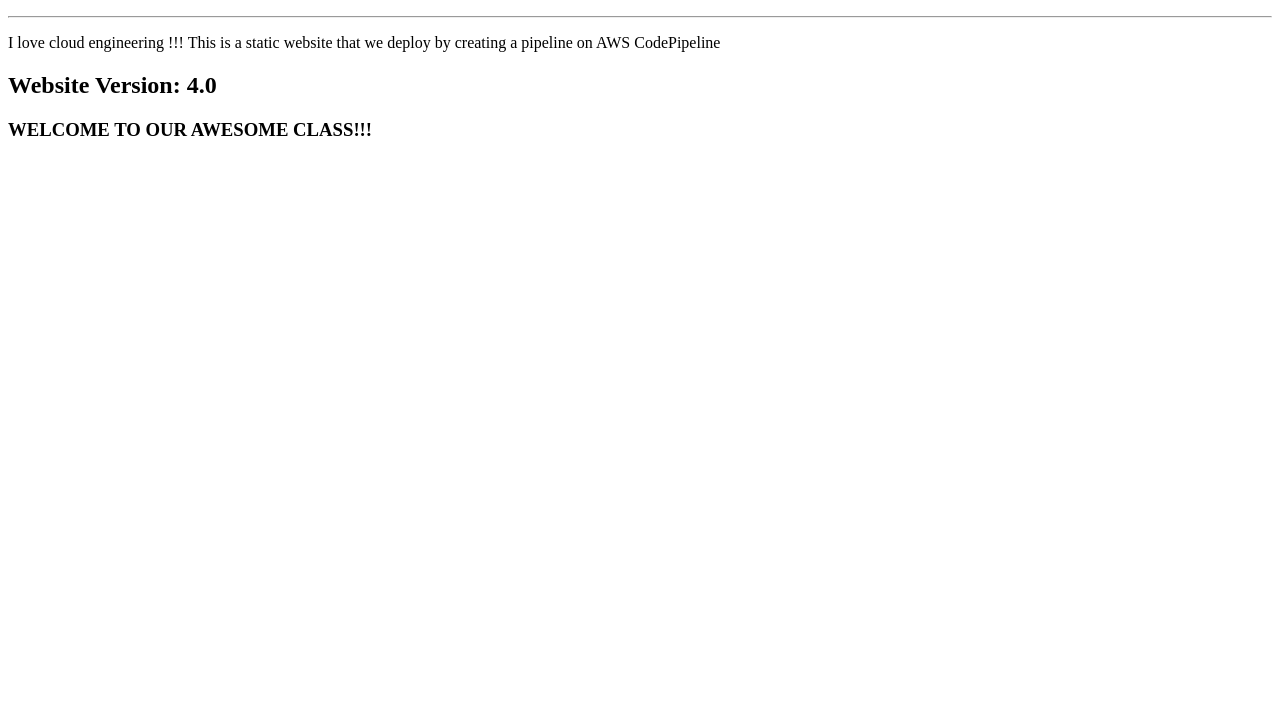
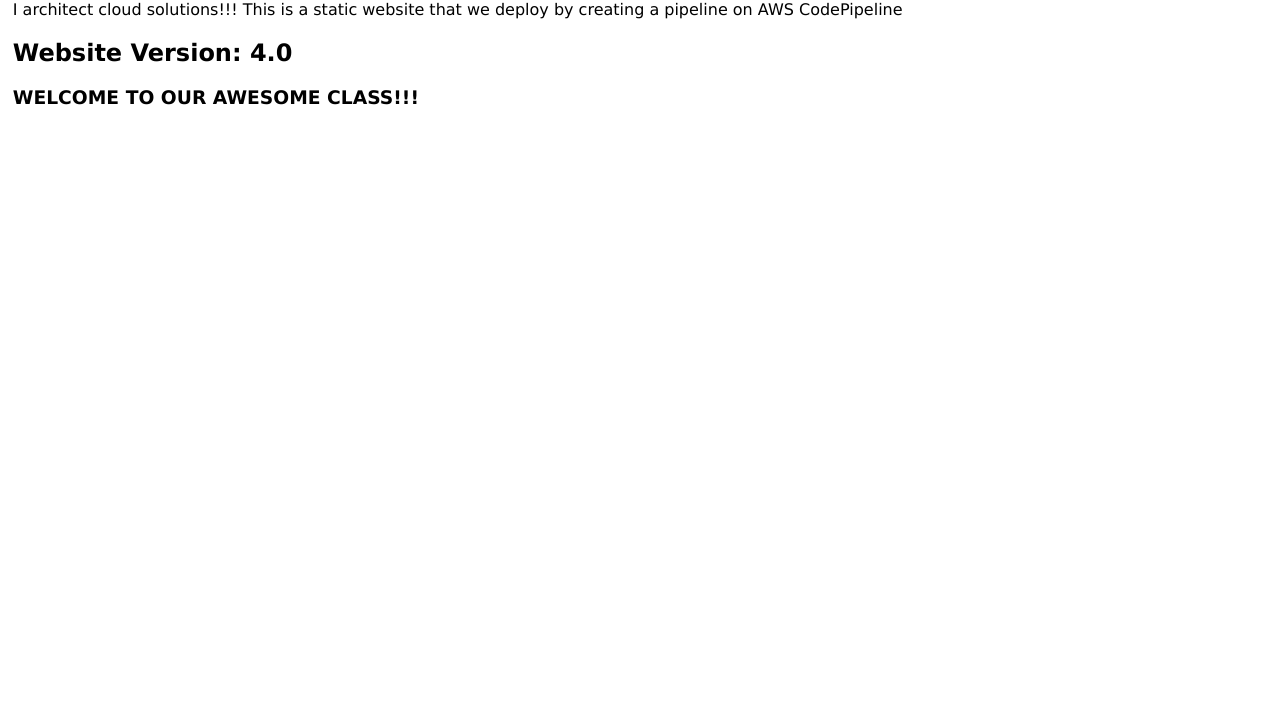
Before and after one commit to imisaaruorihwo-sys/devops-april-251, a plain HTML site: page index.html in a window 1280 px wide. Shown: the part 90-800 px from the top of the page. Drawn offline with Linux system fonts and the light colour scheme.

Commit message:
continue pushing code

```diff
--- a/index.html
+++ b/index.html
@@ -1,11 +1,11 @@
 <html>
     <head>
         <title>CloudSpace Sample Website</title>
-    <head>
-    <body> style="text-align:centre;font-family:Verdana;margin:1%;">
+    </head>
+    <body style="text-align:centre;font-family:Verdana;margin:1%;">
             <h1 style="color:rgb(17, 230, 49)">Welcome to Aruorihwo Website!!!</h1>
             <hr>
-            <p>I love cloud engineering !!! This is a static website that we deploy by creating a pipeline on AWS CodePipeline</p>
+            <p>I architect cloud solutions!!! This is a static website that we deploy by creating a pipeline on AWS CodePipeline</p>
             <h2>Website Version: 4.0</h2>
             <h3>WELCOME TO OUR AWESOME CLASS!!!</h3>
     </body>
```
